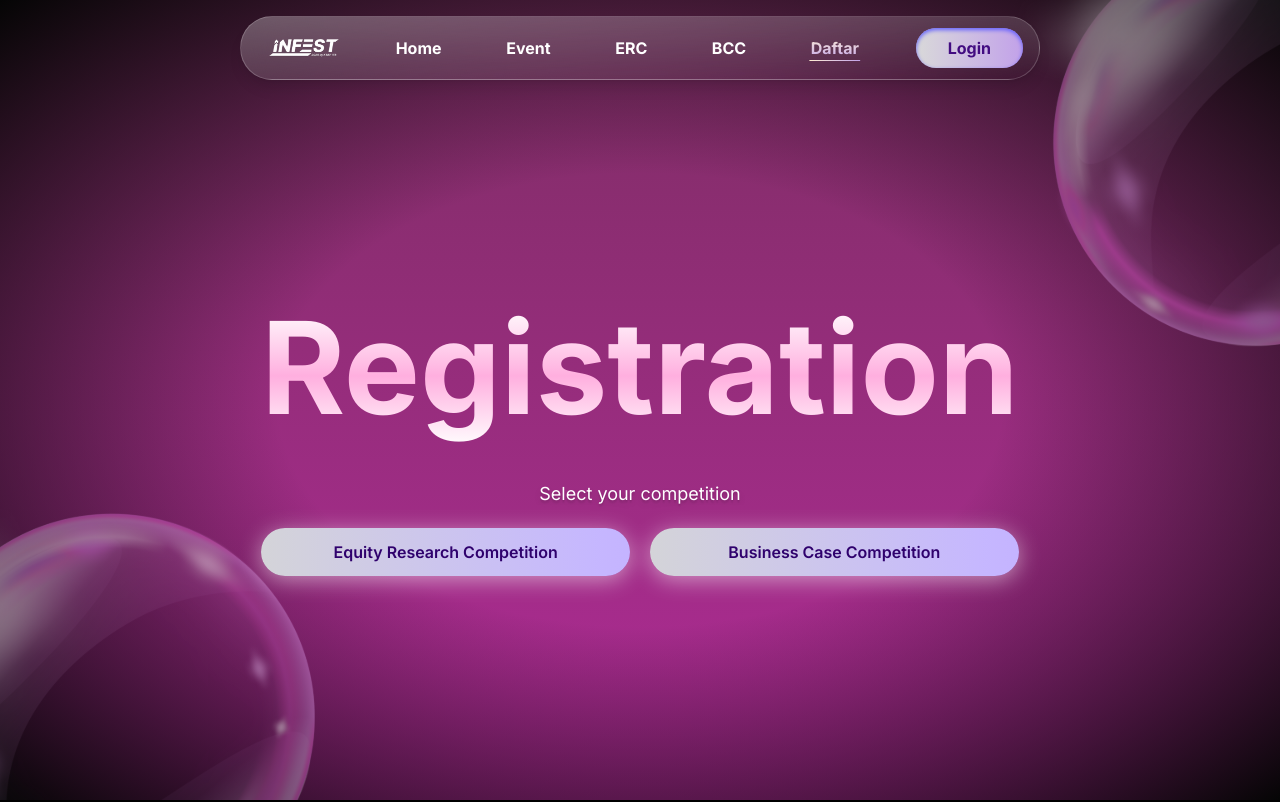
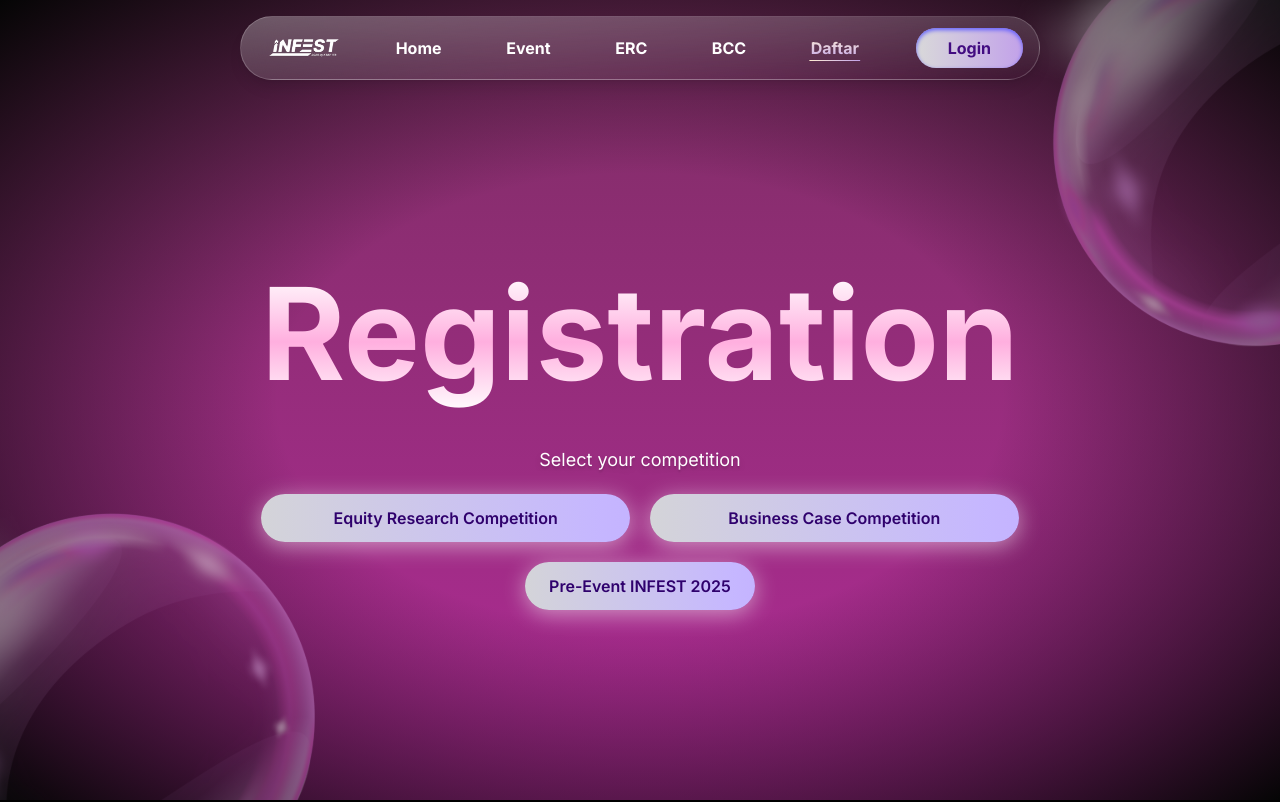
Before and after one commit to nicholaswisee/infest-2025, a Next.js app: page /daftar in a window 1280 px wide. Shown: the top 802 px of the page. Built offline with nearby package versions, Linux system fonts and the light colour scheme.

Commit message:
tambahin lg link ke daftar

```diff
--- a/app/daftar/page.tsx
+++ b/app/daftar/page.tsx
@@ -39,6 +39,12 @@ const page = () => {
           >
             Business Case Competition
           </Link>
+          <Link
+            href="https://bit.ly/PreEventINFEST2025 "
+            className="hover:scale-105 md:col-span-2 md:mx-auto duration-300 transition-all text-sm md:text-base text-center bg-gradient-to-r from-zinc-300 to-violet-300 rounded-full shadow-[0px_4px_22.100000381469727px_0px_rgba(255,255,255,0.50)] text-[#2F016D] font-[600] px-6 py-2 sm:py-3"
+          >
+            Pre-Event INFEST 2025
+          </Link>
         </div>
       </div>
     </main>
--- a/app/event/page.tsx
+++ b/app/event/page.tsx
@@ -192,7 +192,7 @@ const page = () => {
           className="mx-auto w-fit text-sm md:text-base bg-gradient-to-r mb-16 from-zinc-300 to-violet-300 rounded-full shadow-[0px_4px_22.100000381469727px_0px_rgba(255,255,255,0.50)] text-[#2F016D] font-[600] px-6 py-2 sm:py-3 flex items-center gap-3"
           data-aos="fade-up"
           data-aos-anchor-placement="bottom-bottom"
-          href="https://bit.ly/PreEventINFEST2025 "
+          href="https://bit.ly/PreEventINFEST2025"
         >
           Register before 21 Aug!
           <ArrowRight className="text-[#2F016D] w-4 md:w-5" />
```
